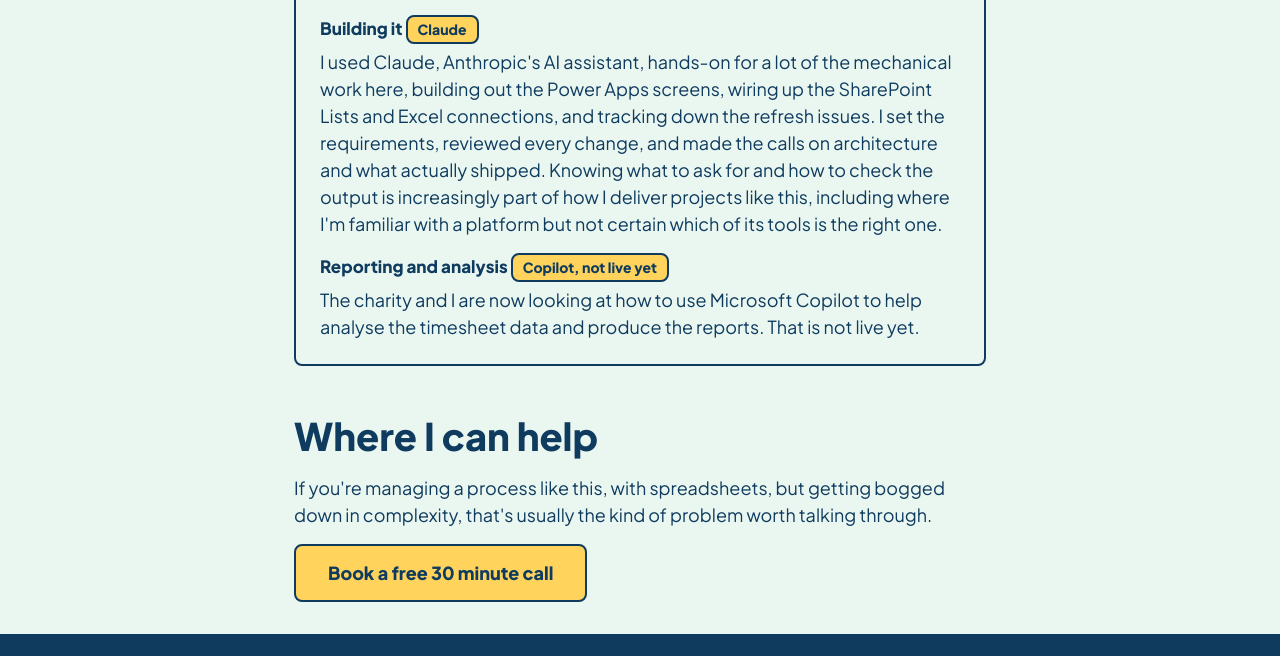
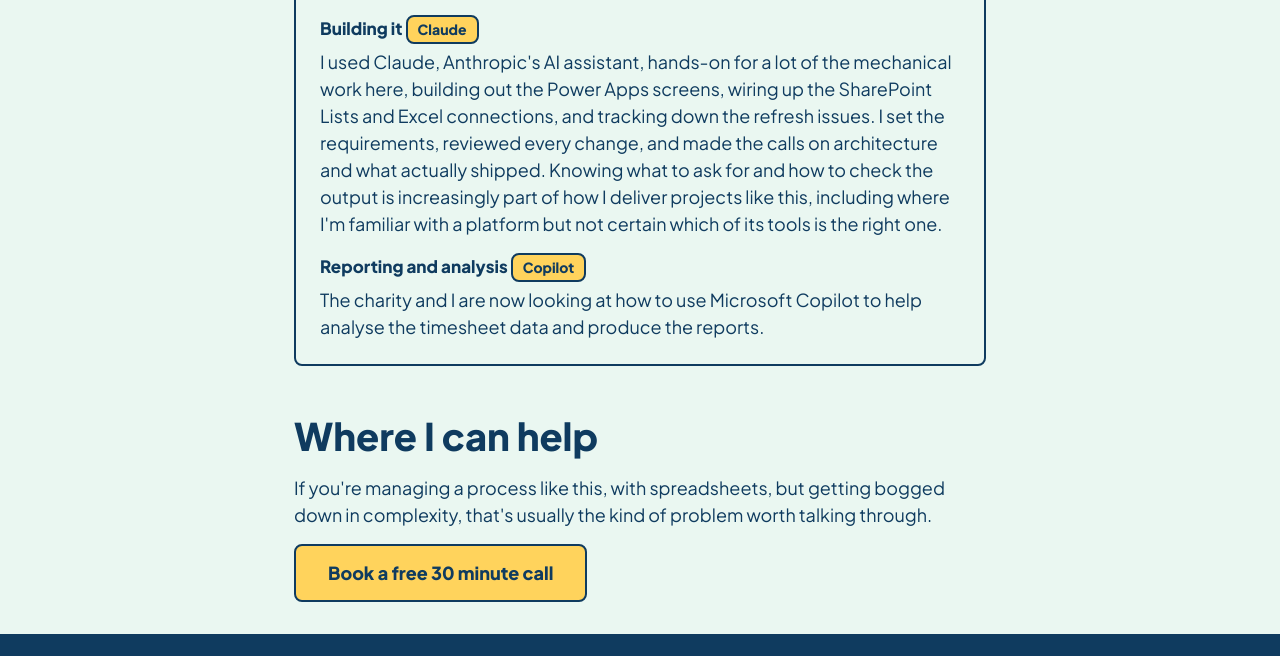
Before and after one commit to lalexgraham/alex-graham-site, a plain HTML site: page case-study/index.html in a window 1280 px wide. Shown: the part 3101-3757 px from the top of the page. Drawn offline with Linux system fonts and the light colour scheme.

Commit message:
remove not live yet comment

```diff
--- a/case-study/index.html
+++ b/case-study/index.html
@@ -56,8 +56,8 @@
 <div class="how" style="margin-top:8px">
 <h4 style="margin-top:0">Building it <span class="tag">Claude</span></h4>
 <p>I used Claude, Anthropic's AI assistant, hands-on for a lot of the mechanical work here, building out the Power Apps screens, wiring up the SharePoint Lists and Excel connections, and tracking down the refresh issues. I set the requirements, reviewed every change, and made the calls on architecture and what actually shipped. Knowing what to ask for and how to check the output is increasingly part of how I deliver projects like this, including where I'm familiar with a platform but not certain which of its tools is the right one.</p>
-<h4>Reporting and analysis <span class="tag">Copilot, not live yet</span></h4>
-<p>The charity and I are now looking at how to use Microsoft Copilot to help analyse the timesheet data and produce the reports. That is not live yet.</p>
+<h4>Reporting and analysis <span class="tag">Copilot</span></h4>
+<p>The charity and I are now looking at how to use Microsoft Copilot to help analyse the timesheet data and produce the reports.</p>
 </div>
 <h2>Where I can help</h2>
 <p>If you're managing a process like this, with spreadsheets, but getting bogged down in complexity, that's usually the kind of problem worth talking through.</p>
```
